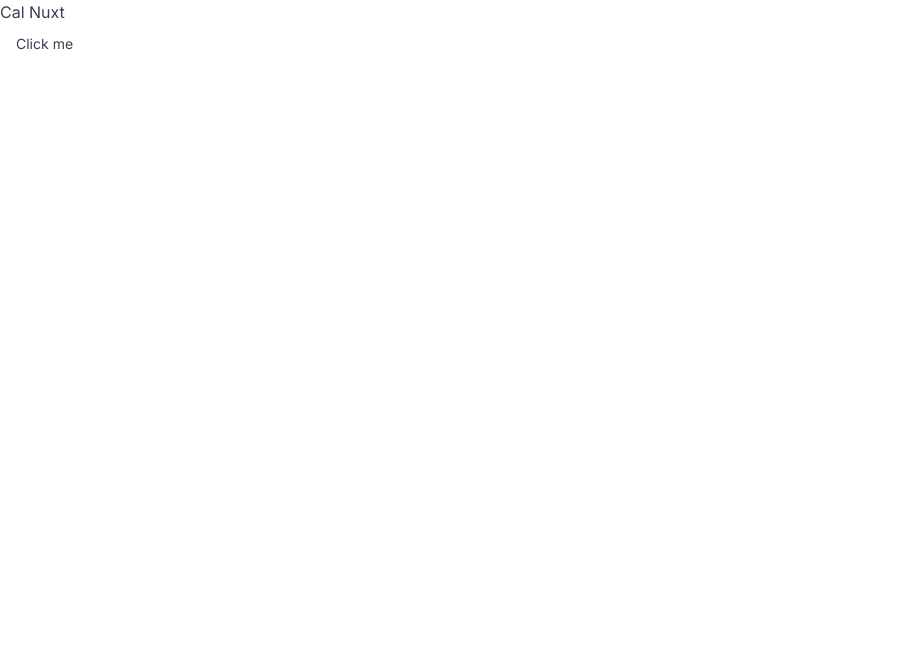
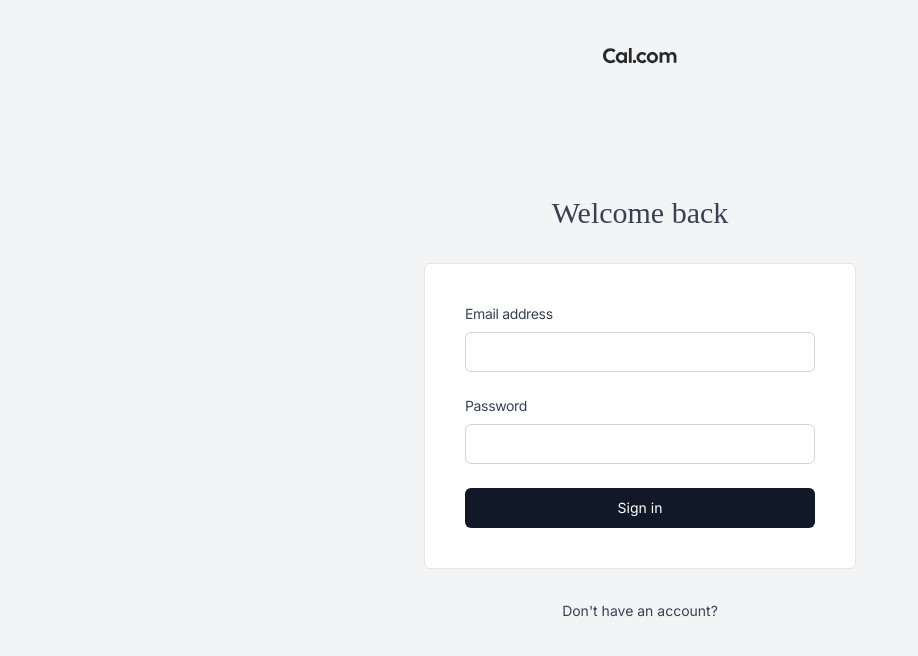
Before and after one commit to sherloach/cal-nuxt3, a Nuxt app: page /auth/login in a window 1280 px wide. Shown: the top 656 px of the page, without its empty margins (0-918 px from the left). Built offline with nearby package versions, Linux system fonts and the light colour scheme; no server answers.

Commit message:
feat: login page

```diff
--- a/app.vue
+++ b/app.vue
@@ -1,4 +1,3 @@
 <template>
-  <div>Cal Nuxt</div>
-  <Button>Click me</Button>
+  <NuxtPage />
 </template>
--- /dev/null
+++ b/components/ui/input/Input.vue
@@ -0,0 +1,29 @@
+<script setup lang="ts">
+import { useAttrs } from 'vue'
+import { useVModel } from '@vueuse/core'
+import { cn } from '@/lib/utils'
+
+defineOptions({
+  inheritAttrs: false,
+})
+
+const props = defineProps<{
+  defaultValue?: string | number
+  modelValue?: string | number
+}>()
+
+const emits = defineEmits<{
+  (e: 'update:modelValue', payload: string | number): void
+}>()
+
+const { class: className, ...rest } = useAttrs()
+
+const modelValue = useVModel(props, 'modelValue', emits, {
+  passive: true,
+  defaultValue: props.defaultValue,
+})
+</script>
+
+<template>
+  <input v-model="modelValue" :class="cn('flex h-10 w-full rounded-md border border-input bg-background px-3 py-2 text-sm ring-offset-background file:border-0 file:bg-transparent file:text-sm file:font-medium placeholder:text-muted-foreground focus-visible:outline-none focus-visible:ring-2 focus-visible:ring-ring focus-visible:ring-offset-2 disabled:cursor-not-allowed disabled:opacity-50', className ?? '')" v-bind="rest">
+</template>
--- /dev/null
+++ b/components/ui/input/index.ts
@@ -0,0 +1 @@
+export { default as Input } from './Input.vue'
--- /dev/null
+++ b/components/ui/label/Label.vue
@@ -0,0 +1,20 @@
+<script setup lang="ts">
+import { Label, type LabelProps } from 'radix-vue'
+import { cn } from '@/lib/utils'
+
+const props = defineProps<LabelProps & { class?: string }>()
+</script>
+
+<template>
+  <Label
+    v-bind="props"
+    :class="
+      cn(
+        'block text-sm tracking-tight font-medium text-foreground text-left',
+        props.class,
+      )
+    "
+  >
+    <slot />
+  </Label>
+</template>
--- /dev/null
+++ b/components/ui/label/index.ts
@@ -0,0 +1 @@
+export { default as Label } from './Label.vue'
--- /dev/null
+++ b/pages/auth/login.vue
@@ -0,0 +1,40 @@
+<script setup>
+import 'cal-sans'
+</script>
+
+<template>
+  <div class="py-12 min-h-screen flex flex-col justify-center items-center bg-subtle">
+    <h3 class="mx-auto mb-auto">
+      <strong>
+        <NuxtImg src="/logo.svg" alt="Cal" title="Cal" placeholder width="74" height="16" />
+      </strong>
+    </h3>
+    <div class="text-center sm:mx-auto sm:w-full sm:max-w-md">
+      <h2 class="font-cal text-3xl">
+        Welcome back
+      </h2>
+    </div>
+    <div class="mb-auto mt-8 sm:mx-auto w-full sm:max-w-md">
+      <div class="bg-default border-subtle mx-2 rounded-md border px-4 py-10 sm:px-10">
+        <form>
+          <div class="space-y-6">
+            <div>
+              <Label for="email" class="mb-2">Email address</Label>
+              <Input class="rounded-md" />
+            </div>
+            <div>
+              <Label for="password" class="mb-2">Password</Label>
+              <Input />
+            </div>
+            <Button class="bg-brand-default text-brand disabled:bg-[#9ca3af] w-full">
+              Sign in
+            </Button>
+          </div>
+        </form>
+      </div>
+      <div class="text-default mt-8 text-center text-sm">
+        <a class="text-brand-500 font-medium">Don't have an account?</a>
+      </div>
+    </div>
+  </div>
+</template>
--- a/tailwind.config.ts
+++ b/tailwind.config.ts
@@ -2,7 +2,7 @@
 import { fontFamily } from 'tailwindcss/defaultTheme'
 
 /** @type {import('tailwindcss').Config} */
-const subtleColor = "#E5E7EB";
+const subtleColor = '#E5E7EB'
 module.exports = {
   darkMode: ['class'],
 
@@ -94,11 +94,6 @@
         error: 'var(--cal-text-error, #752522)',
         brand: 'var(--cal-brand-text)',
       },
-      borderRadius: {
-        lg: 'var(--radius)',
-        md: 'calc(var(--radius) - 2px)',
-        sm: 'calc(var(--radius) - 4px)',
-      },
       keyframes: {
         'accordion-down': {
           from: { height: 0 },
```
Also changed, not shown: public/logo.svg (added).
